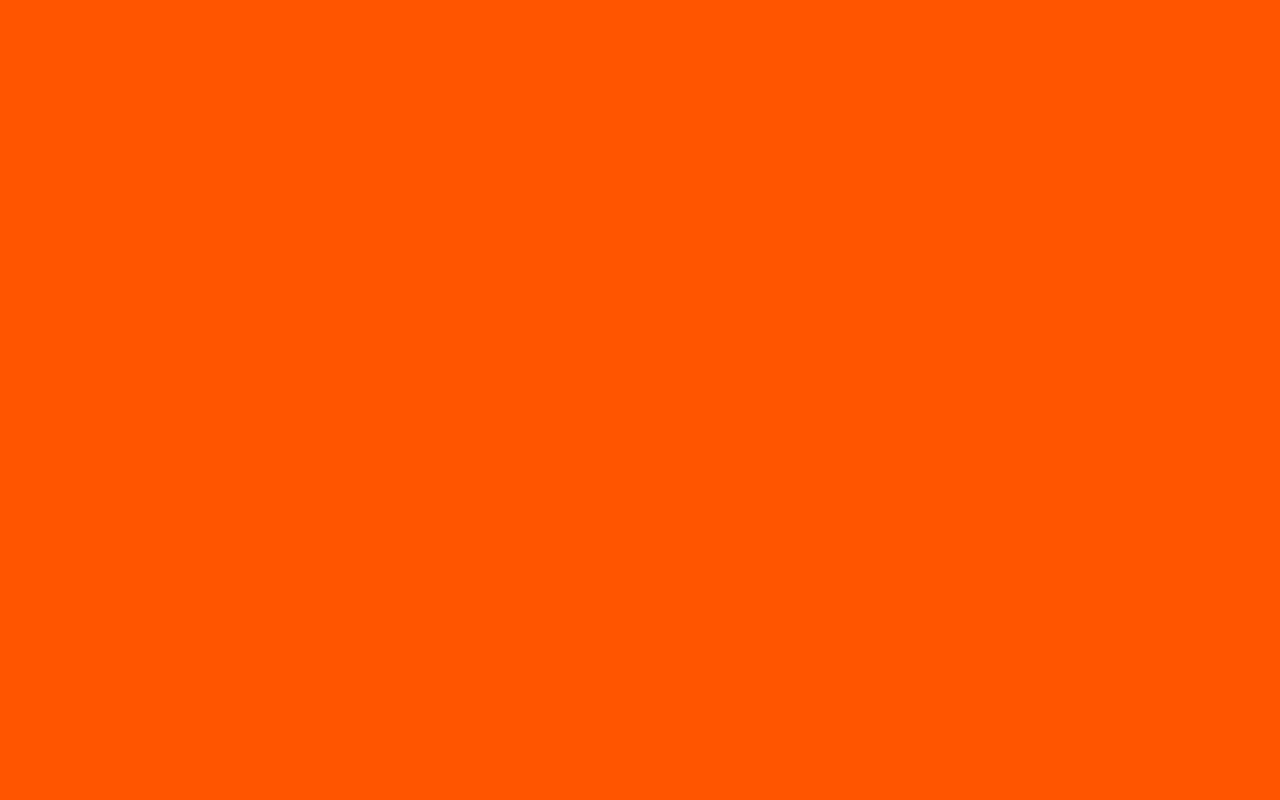
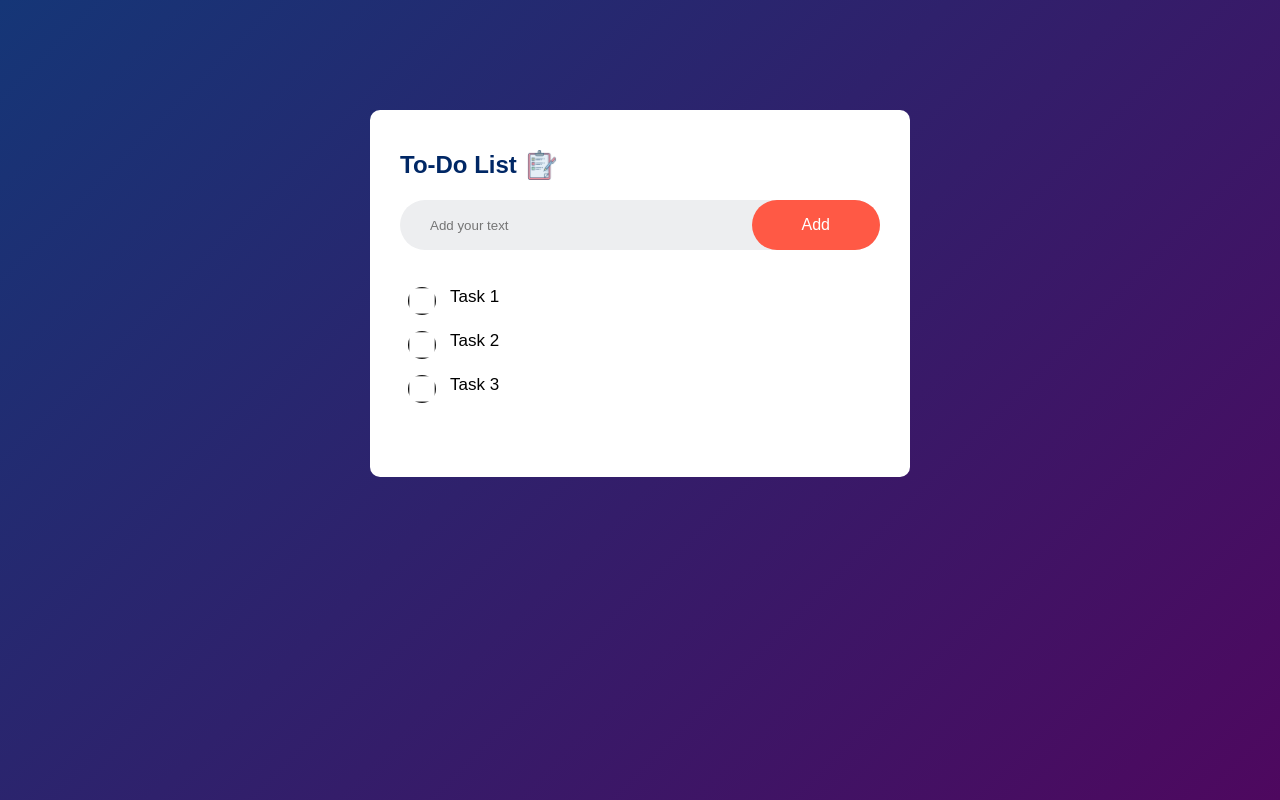
Before and after one commit to Benwep/Task-manager-project-md, a website: page index.html in a window 1280 px wide. Drawn offline with nearby package versions, Linux system fonts and the light colour scheme.

Commit message:
Did some interface

```diff
--- a/index.html
+++ b/index.html
@@ -2,9 +2,29 @@
 <html>
     <head>
         <link rel="stylesheet" href="public/css/style.css">
+
+        <title> To do List</title>
+        <meta name="viewport" content="width=device-width,initial-scale=1">
     </head>
 
     <body>
+
+        <div class="container">
+            <div class="todo-app">
+                <h2>To-Do List <img src="public/images/todoicon.png"></h2>
+
+                <div class="row">
+                    <input type="text" id="input-box" placeholder="Add your text">
+                    <button>Add</button>
+                </div>
+
+                <ul id="list-container">
+                    <li>Task 1</li>
+                    <li>Task 2</li>
+                    <li>Task 3</li>
+                </ul>
+            </div>
+        </div>
 
     </body>
 </html>
--- a/public/css/style.css
+++ b/public/css/style.css
@@ -1,11 +1,92 @@
 body{
-    display:flex;
 
-    align-items: center;
-    flex-direction: column;
-
-    background-color: #ff5500;
 }
 body::-webkit-scrollbar {
     display: none;
-  }
+ }
+
+ *{
+    margin:0;
+    padding:0;
+
+    font-family:'Poppins', sans-serif;
+    box-sizing: border-box;
+ }
+ .container{
+    width:100%;
+    min-height:100vh;
+    background:linear-gradient(135deg, #153677, #4e085f);
+
+    padding:10px;
+ }
+
+ .todo-app{
+    width:100%;
+    max-width:540px;
+    background:#fff;
+
+    margin: 100px auto 20px;
+    padding:40px 30px 70px;
+    border-radius:10px;
+ }
+ .todo-app h2{
+    color: #002765;
+    display:flex;
+    align-items:center;
+    margin-bottom:20px;
+ }
+ .todo-app h2 img{
+    width:30px;
+    margin-left:10px;
+ }
+
+ .row{
+    display:flex;
+    align-items:center;
+    justify-content: space-between;
+    background:#edeef0;
+    border-radius: 30px;
+    padding-left: 20px;
+    margin-bottom:25px;
+ }
+ input{
+    flex:1;
+    border:none;
+    outline:none;
+    background:transparent;
+    padding:10px;
+ }
+
+ button{
+    border:none;
+    outline:none;
+    padding:16px 50px;
+    background:#ff5945;
+    color:#fff;
+    font-size:16px;
+    cursor:pointer;
+    border-radius:40px;
+ }
+
+ ul li{
+   list-style:none;
+   font-size:17px;
+   padding:12px 8px 12px 50px;
+   user-select:none;
+   cursor:pointer;
+   position: relative;
+ }
+ ul li::before{
+   content:"";
+   position:absolute;
+   height:28px;
+   width:28px;
+   border-radius:50%;
+
+   background-image:url(/public/images/unchecked.png);
+   background-size:cover;
+   background-position: center;
+
+   top:12px;
+   left:8px;
+ }
```
Also changed, not shown: public/images/checked.png (added), public/images/confirm.png (deleted), public/images/todoicon.png (added), public/images/unchecked.png (added).
